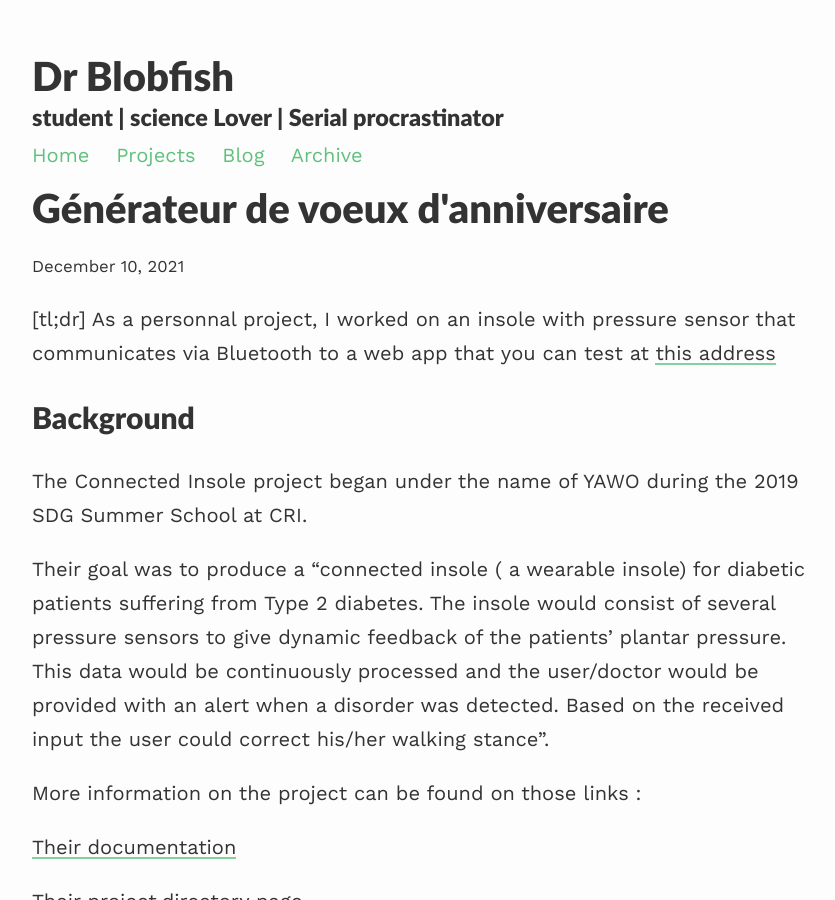
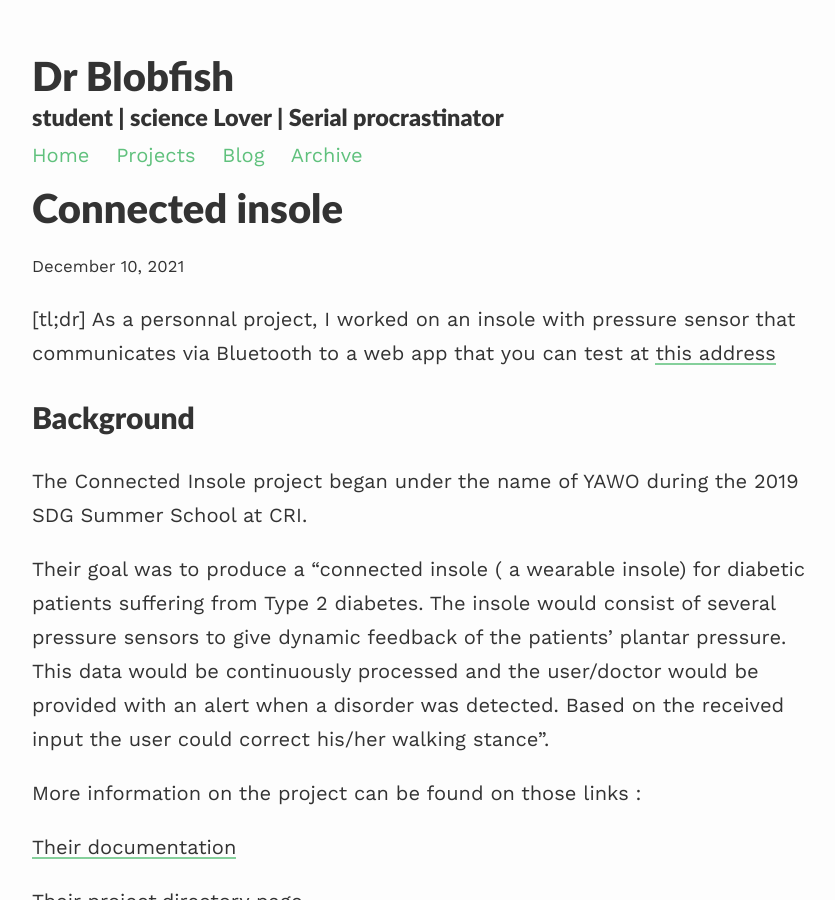
Before and after one commit to drblobfish/drblobfish.github.io, a Jekyll site: the page built from _posts/2021-12-10-connected_insole.md, in a window 1280 px wide and 900 px high. Shown: the whole window, without its empty margins (208-1043 px from the left). Built offline with Jekyll 4.4.1, drawn with Linux system fonts in a browser that asks for light colours; nearby versions of some CDN libraries.

Commit message:
fixed the connected insole article title

```diff
--- a/_posts/2021-12-10-connected_insole.md
+++ b/_posts/2021-12-10-connected_insole.md
@@ -1,6 +1,6 @@
 ---
 layout: post
-title: "Générateur de voeux d'anniversaire"
+title: "Connected insole"
 description: "Creating an opensource connected insole with pressure sensor for podological diagnosis"
 ---
 
```
